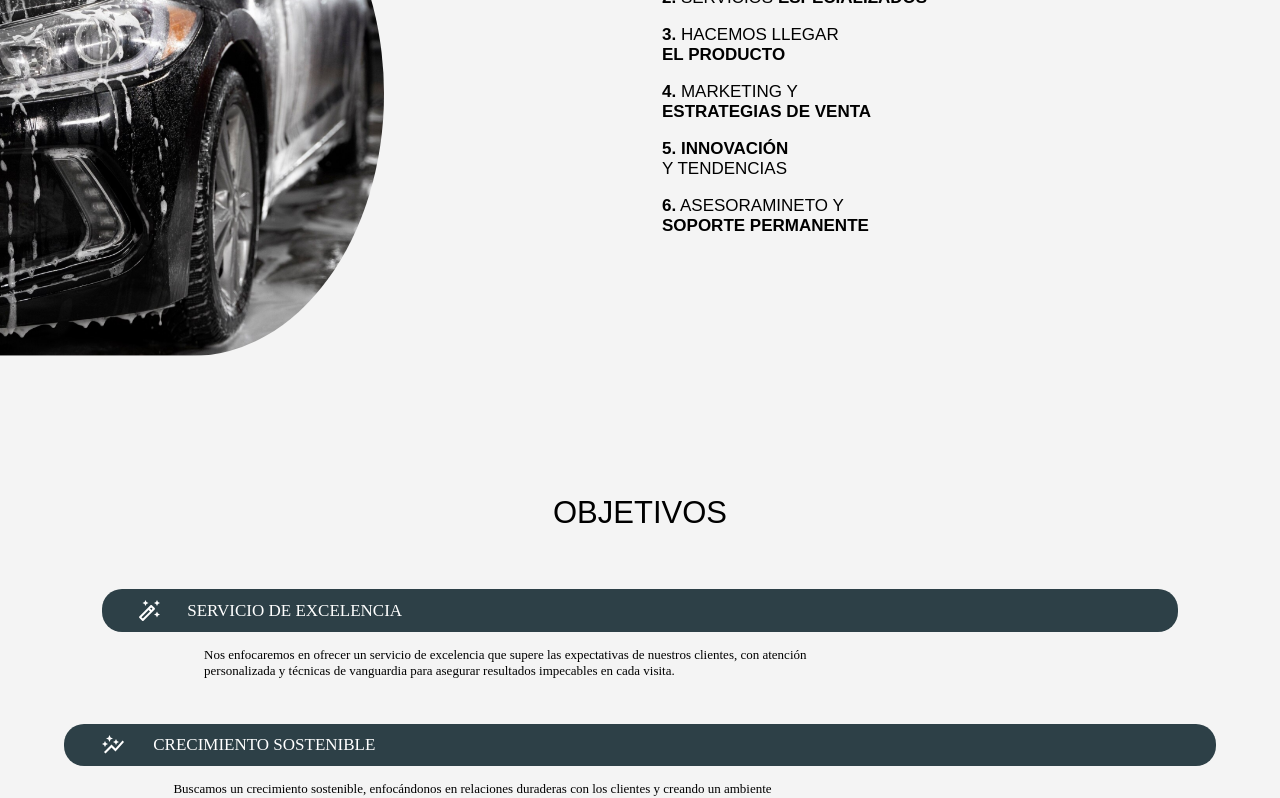
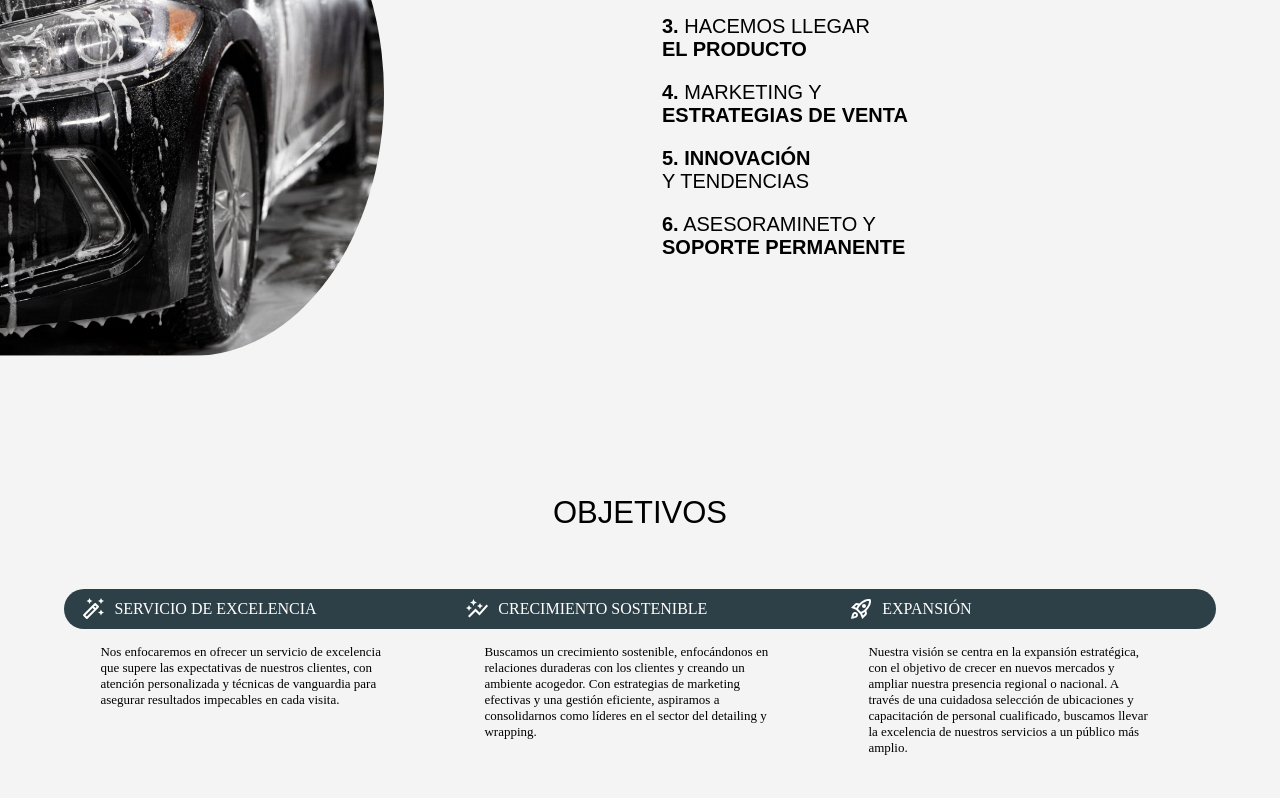
Before and after one commit to justinait/centerdetail, a React (Vite) app: page / in a window 1280 px wide. Shown: the part 1980-2778 px from the top of the page. Built offline with nearby package versions, Linux system fonts and the light colour scheme.

Commit message:
tablet 1000

```diff
--- a/src/Components/About/About3.css
+++ b/src/Components/About/About3.css
@@ -42,3 +42,25 @@
         font-size: 17px;
     }
 }
+@media(min-width:1000px) {
+    .objetivosText {
+        width: 74%;
+    }
+    .objetivosTitle {
+        font-size: 16px;
+        border-radius: 0;
+    }
+    .objetivosBoxesContainer {
+        display: flex;
+        flex-direction: row;
+    }
+    .objetivosBoxesContainer div {
+        width: 33.33%;
+    }
+    .firstBorder {
+        border-radius: 25px 0 0 25px;
+    }
+    .lastBorder {
+        border-radius: 0 25px 25px 0;
+    }
+}
--- a/src/Components/About/About3.jsx
+++ b/src/Components/About/About3.jsx
@@ -5,11 +5,14 @@ import AutoGraphOutlinedIcon from '@mui/icons-material/AutoGraphOutlined';
 import RocketLaunchOutlinedIcon from '@mui/icons-material/RocketLaunchOutlined';
 
 function About3() {
+
   return (
     <div className='objetivosContainer' id='objetivos'>
             <h2>Objetivos</h2>
+        <div className='objetivosBoxesContainer'>
+
             <div>
-            <h6 className='objetivosTitle'> <AutoFixHighOutlinedIcon className='objetivosIcon' /> Servicio de excelencia</h6>
+                <h6 className='objetivosTitle firstBorder'> <AutoFixHighOutlinedIcon className='objetivosIcon' /> Servicio de excelencia</h6>
                 <p className='objetivosText'>Nos enfocaremos en ofrecer un servicio de excelencia que supere las expectativas de nuestros clientes,
                     con atención personalizada y técnicas de vanguardia para asegurar resultados impecables en cada visita.
                 </p>
@@ -24,13 +27,14 @@ function About3() {
             </div>
 
             <div>
-            <h6 className='objetivosTitle'> <RocketLaunchOutlinedIcon className='objetivosIcon' /> Expansión</h6>
+                <h6 className='objetivosTitle lastBorder'> <RocketLaunchOutlinedIcon className='objetivosIcon' /> Expansión</h6>
                 <p className='objetivosText'>Nuestra visión se centra en la expansión estratégica, con el objetivo de crecer en nuevos mercados
                     y ampliar nuestra presencia regional o nacional. A través de una cuidadosa selección de ubicaciones y capacitación de personal
                     cualificado, buscamos llevar la excelencia de nuestros servicios a un público más amplio.
                 </p>
             </div>
         </div>
+    </div>
   )
 }
 
--- a/src/Components/Proposal/Proposal.css
+++ b/src/Components/Proposal/Proposal.css
@@ -46,3 +46,8 @@
         margin: 1.5em auto 0em;
     }
 }
+@media (min-width: 1000px) {
+    .itemsProposalBox p {
+        font-size: 20px;
+    }
+}
```
Lines whose indentation alone changed are shown as unchanged.
